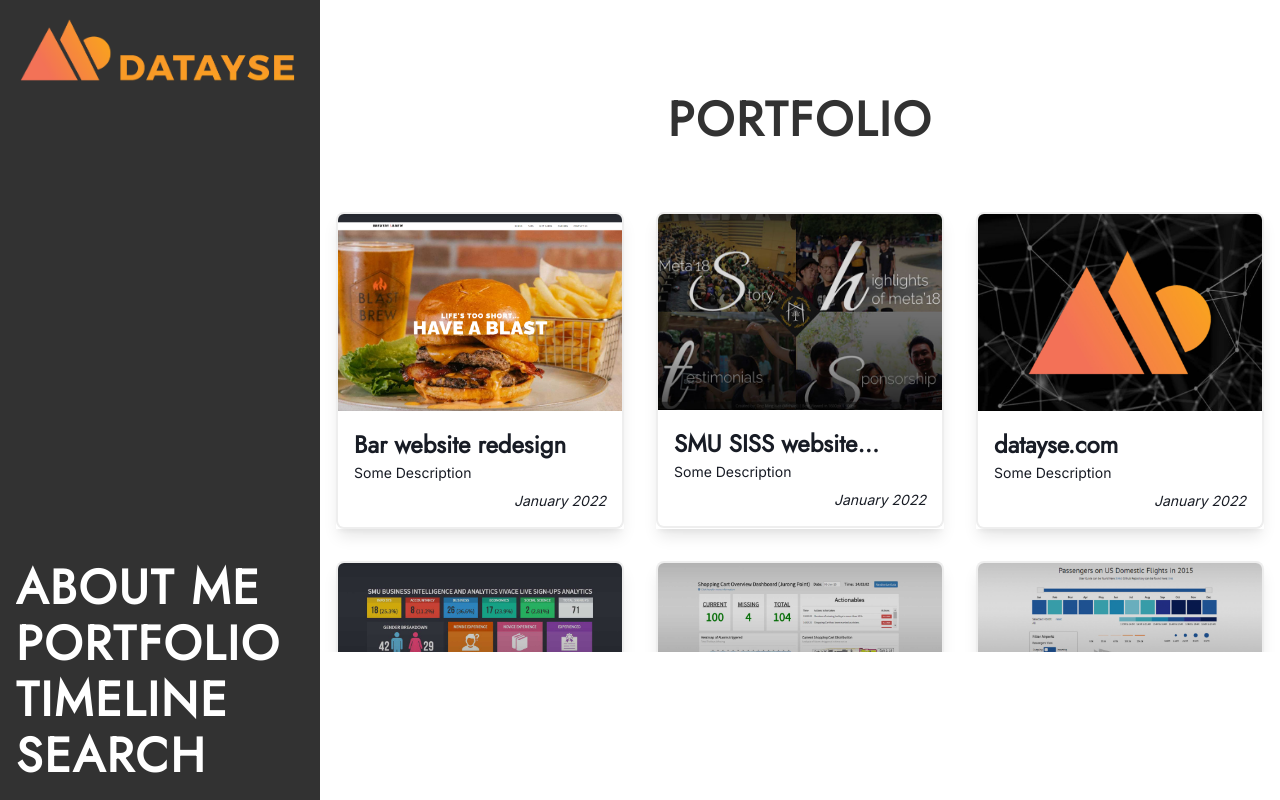
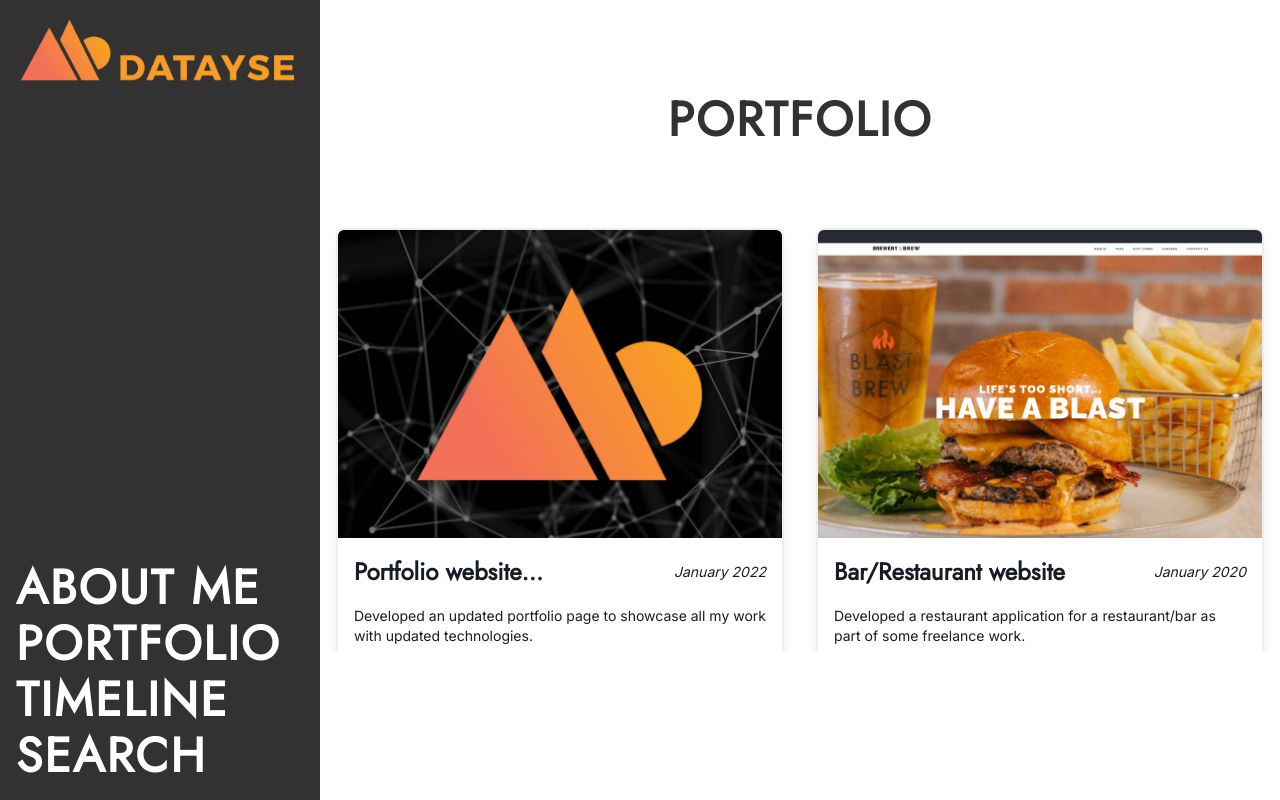
Before and after one commit to Michaelomh/portfolio-website, a React (Create React App) app: page /portfolio in a window 1280 px wide. Built offline with nearby package versions, Linux system fonts and the light colour scheme.

Commit message:
add portfolio page

```diff
--- a/src/components/PortfolioPanel/PortfolioPanel.styles.ts
+++ b/src/components/PortfolioPanel/PortfolioPanel.styles.ts
@@ -1,7 +1,7 @@
 export const PortfolioPanelContainer = {
   width: 'full',
-  height: 'full',
   boxShadow: 'lg',
+  borderBottomRadius: 8,
 };
 
 export const PortfolioPanelImage = {
@@ -17,3 +17,8 @@
   borderColor: '#eeeeee',
   p: 4,
 };
+
+export const PortfolioPanelTagContainer = {
+  mt: 2,
+  gap: 1,
+};
--- a/src/components/PortfolioPanel/PortfolioPanel.tsx
+++ b/src/components/PortfolioPanel/PortfolioPanel.tsx
@@ -32,13 +32,19 @@
           {...styles.PortfolioPanelImage}
         />
         <Box {...styles.PortfolioPanelInformation}>
-          <Text textStyle="heading2" noOfLines={1}>
-            {title}
-          </Text>
-          <Text textStyle="body2" noOfLines={4}>
+          <Flex alignItems="center" gap={4}>
+            <Text textStyle="heading2" noOfLines={1} flex={1} title={title}>
+              {title}
+            </Text>
+
+            <Text textStyle="body2" fontStyle="italic">
+              {formatDate(date)}
+            </Text>
+          </Flex>
+          <Text textStyle="body2" noOfLines={4} my={4}>
             {description}
           </Text>
-          <Flex mt={2}>
+          <Flex {...styles.PortfolioPanelTagContainer} wrap="wrap">
             {tags &&
               tags.map((tag) => (
                 <Tag size="sm" key={tag} variant="solid">
@@ -46,9 +52,6 @@
                 </Tag>
               ))}
             <Spacer />
-            <Text textStyle="body2" fontStyle="italic">
-              {formatDate(date)}
-            </Text>
           </Flex>
         </Box>
       </Box>
--- a/src/pages/Portfolio/Portfolio.styles.ts
+++ b/src/pages/Portfolio/Portfolio.styles.ts
@@ -9,11 +9,12 @@
 };
 
 export const portfolioProjects = {
-  templateColumns: 'repeat(3, 1fr)',
+  templateColumns: 'repeat(2, 1fr)',
   gap: 8,
   w: '960px',
   h: 'calc(100vh - 180px - 180px)',
   px: 4,
+  pt: 4,
   css: {
     '&::-webkit-scrollbar': {
       width: '12px',
--- a/src/pages/Portfolio/Portfolio.tsx
+++ b/src/pages/Portfolio/Portfolio.tsx
@@ -10,6 +10,8 @@
 import datayseImage from './Projects/datayse/Datayse_Project.jpg';
 import vaImage from './Projects/analyzing-domestic-us-flights/VA_project.jpg';
 
+const BASE_URL = 'http://www.datayse.com';
+
 export const Portfolio = () => {
   return (
     <Flex {...styles.portfolioPage} flexDir="column">
@@ -19,72 +21,114 @@
         <Grid {...styles.portfolioProjects} overflowY="auto">
           <GridItem>
             <PortfolioPanel
+              image={datayseImage}
+              imageAlt={'Image of datayse website'}
+              title={'Portfolio website (datayse.com)'}
+              description={
+                'Developed an updated portfolio page to showcase all my work with updated technologies.'
+              }
+              tags={['React', 'HTML/CSS', 'Typescript', 'Figma']}
+              date={new Date(2022, 0, 9)}
+              url={new URL('', BASE_URL)}
+            />
+          </GridItem>
+          <GridItem>
+            <PortfolioPanel
               image={barImage}
               imageAlt={'Image of Bar website'}
-              title={'Bar website redesign'}
-              description={'Some Description'}
-              date={new Date(2022, 0, 1)}
-              url={new URL('https://example.com')}
+              title={'Bar/Restaurant website'}
+              description={
+                'Developed a restaurant application for a restaurant/bar as part of some freelance work.'
+              }
+              tags={['React', 'Next.js', 'HTML/CSS', 'Javascript', 'Figma']}
+              date={new Date(2020, 0, 1)}
+              url={new URL('https://marvelous-crepe-bbd4f4.netlify.app/')}
             />
           </GridItem>
           <GridItem>
             <PortfolioPanel
               image={sissWebsiteImage}
               imageAlt={'Image of SMU SISS website'}
-              title={'SMU SISS website redesign'}
-              description={'Some Description'}
-              date={new Date(2022, 0, 1)}
-              url={new URL('https://example.com')}
-            />
-          </GridItem>
-          <GridItem>
-            <PortfolioPanel
-              image={datayseImage}
-              imageAlt={'Image of datayse website'}
-              title={'datayse.com'}
-              description={'Some Description'}
-              date={new Date(2022, 0, 1)}
-              url={new URL('https://example.com')}
+              title={'Winner of SMU SISS website redesign'}
+              description={
+                'Won 1st place on a coding challenge to redesign a website in 2 days. Worked on the entire wireframe and development of the website by myself.'
+              }
+              tags={['jQuery', 'Javascript', 'HTML/CSS']}
+              date={new Date(2018, 0, 7)}
+              url={
+                new URL(
+                  'https://michaelomh.github.io/SIS_Metamorphosis_coding_challenge/'
+                )
+              }
             />
           </GridItem>
           <GridItem>
             <PortfolioPanel
               image={smubiaImage}
-              imageAlt={'Image of SMUBIA Live Dashboard'}
+              imageAlt={'Dashboard visualisation of SMUBIA Live Dashboard'}
               title={'SMUBIA live dashboard'}
-              description={'Some Description'}
-              date={new Date(2022, 0, 1)}
-              url={new URL('https://example.com')}
+              description={
+                'Designed and developed a dashboard which displays live data when students sign up for SMU business intelligence and analytics club.'
+              }
+              tags={[
+                'jQuery',
+                'Javascript',
+                'D3.js',
+                'HTML/CSS',
+                'Google Sheets',
+              ]}
+              date={new Date(2017, 0, 8)}
+              url={new URL('', BASE_URL)}
             />
           </GridItem>
           <GridItem>
             <PortfolioPanel
               image={iotImage}
-              imageAlt={'Image of Shopping Cart Misuse Dashboard'}
+              imageAlt={
+                'Dashboard visualisation of Shopping Cart Misuse Dashboard'
+              }
               title={'Shopping cart misuse dashboard'}
-              description={'Some Description'}
-              date={new Date(2022, 0, 1)}
-              url={new URL('https://example.com')}
+              description={
+                'Designed and developed an application to reduce the number of unreturned trolleys. Utilizing beacons & Raspberry PI to track shopping trolleys and display information on a meaningful dashboard for the client.'
+              }
+              tags={[
+                'jQuery',
+                'Javascript',
+                'D3.js',
+                'HTML/CSS',
+                'Java',
+                'SQL',
+              ]}
+              date={new Date(2017, 0, 4)}
+              url={new URL('', BASE_URL)}
             />
           </GridItem>
           <GridItem>
             <PortfolioPanel
               image={vaImage}
-              imageAlt={'Image of Bar website'}
+              imageAlt={
+                'Dashboard visualisation of passengers on US domestic flights in 2015'
+              }
               title={'US domestic flight passengers dashboard'}
-              description={'Some Description'}
-              date={new Date(2022, 0, 1)}
-              url={new URL('https://example.com')}
+              tags={['jQuery', 'Javascript', 'D3.js', 'HTML/CSS']}
+              description={
+                'Created a dashboard to view various passengers travelling within United States in 2015. Helping airline companies to plan and optimize their flight routes, as well as finding new routes to offer passengers.'
+              }
+              date={new Date(2017, 0, 1)}
+              url={new URL('', BASE_URL)}
             />
           </GridItem>
           <GridItem>
             <PortfolioPanel
               image={onliveImage}
-              imageAlt={'Image of Onlive logo'}
-              title={'onlive.io Showcase'}
-              description={'Some Description'}
-              date={new Date(2022, 0, 1)}
-              url={new URL('https://example.com')}
+              imageAlt={'Onlive logo, the company that I was interning with'}
+              title={'Onlive.io Showcase'}
+              tags={['jQuery', 'Javascript', 'PHP', 'HTML/CSS']}
+              description={
+                'Showcase a selection of work done for Onlive.io (formally known as ZeGuestList). ZeGuestList is an IT solution agency in the MICE industry creating custom projects for various events.'
+              }
+              date={new Date(2016, 0, 8)}
+              url={new URL('', BASE_URL)}
             />
           </GridItem>
         </Grid>
```
Also changed, not shown: 1 other file (tests, documents, lock files or other folders).
